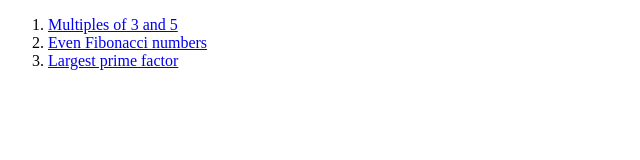
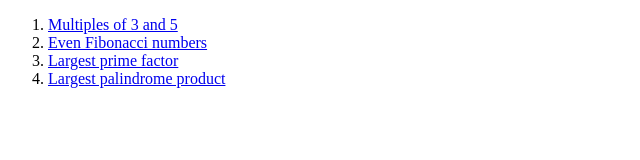
Before and after one commit to nlazyan/project-euler, a plain HTML site: page index.html in a window 1280 px wide. Shown: the whole page, without its empty margins (0-640 px from the left). Drawn offline with Linux system fonts and the light colour scheme.

Commit message:
problem4 solution added

```diff
--- a/index.html
+++ b/index.html
@@ -10,6 +10,7 @@
 		<li><a href="euler1.js" target="_blank">Multiples of 3 and 5</a></li>
 		<li><a href="euler2.js" target="_blank">Even Fibonacci numbers</a></li>
 		<li><a href="euler3.js" target="_blank">Largest prime factor</a></li>
+		<li><a href="euler4.js" target="_blank">Largest palindrome product</a></li>
 	</ol>
 </div>
 </body>
```
